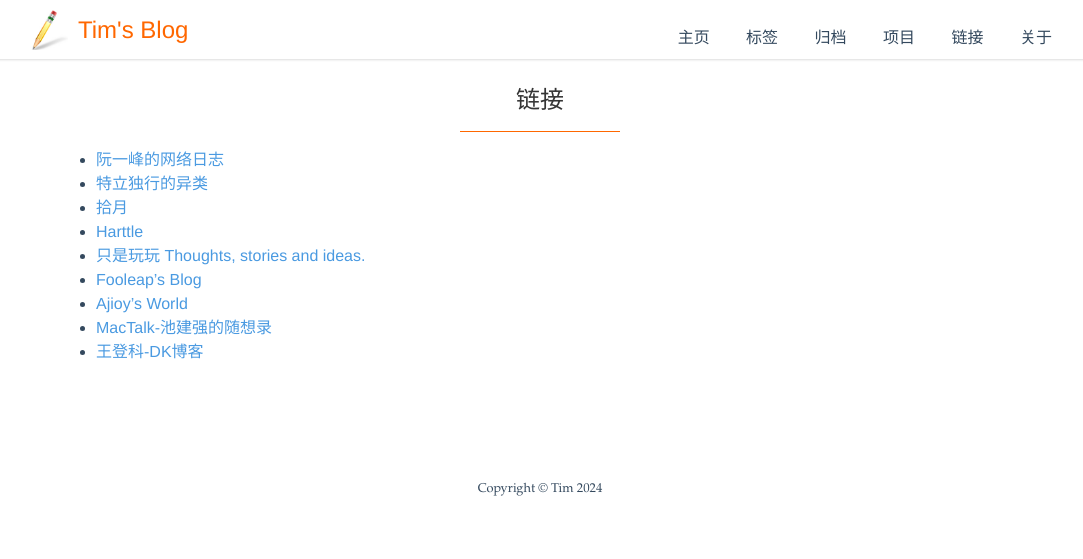
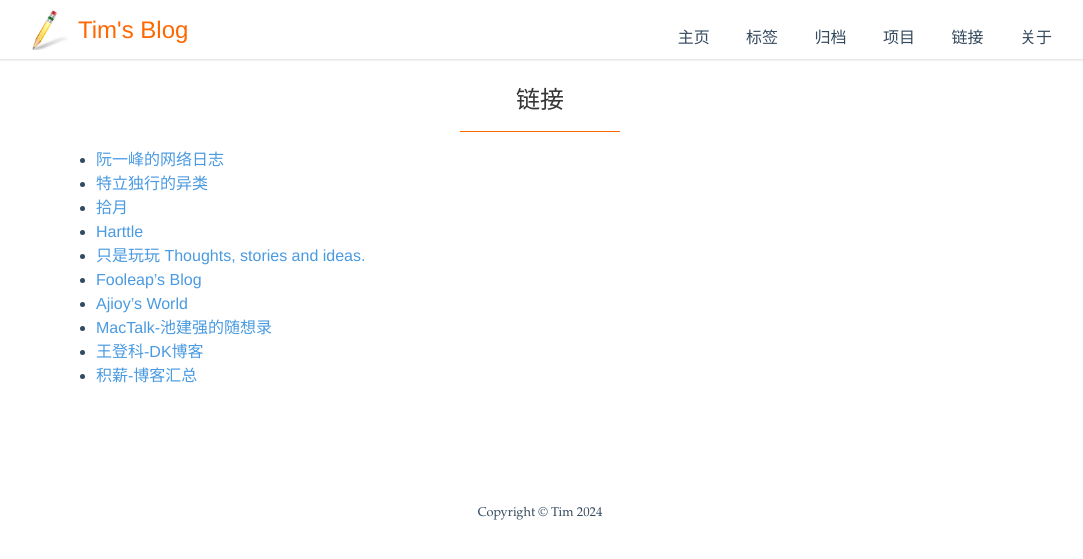
Before and after one commit to leanfish2011/leanfish2011.github.io, a Jekyll site: the page built from _pages/link.md, in a window 1280 px wide. Shown: the top 559 px of the page, without its empty margins (100-1183 px from the left). Built offline with Jekyll 4.4.1, drawn with Linux system fonts in a browser that asks for light colours.

Commit message:
Update link.md

```diff
--- a/_pages/link.md
+++ b/_pages/link.md
@@ -16,3 +16,4 @@ permalink: /link
 * <a href="https://ajioy.cn" target ="_blank">Ajioy's World</a>
 * <a href="https://macshuo.com" target ="_blank">MacTalk-池建强的随想录</a>
 * <a href="https://greatdk.com" target ="_blank">王登科-DK博客</a>
+* <a href="https://firewood.news" target ="_blank">积薪-博客汇总</a>
```
